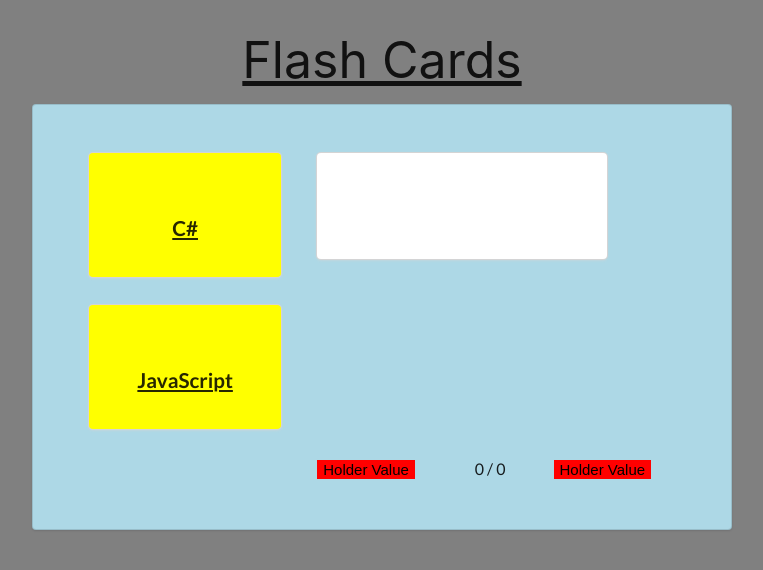
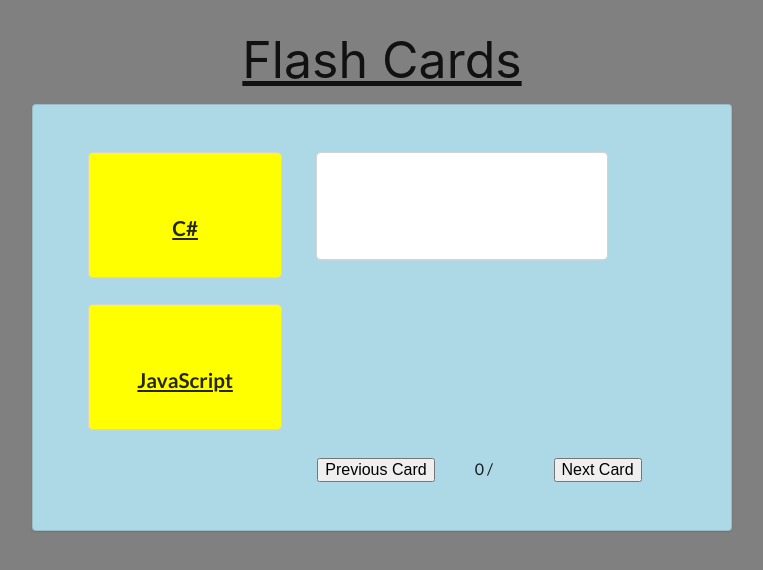
Before and after one commit to ctcb57/flashcards, a React (Create React App) app: page / in a window 1280 px wide. Shown: the top 570 px of the page, without its empty margins (258-1021 px from the left). Built offline with nearby package versions, Linux system fonts and the light colour scheme.

Commit message:
Modified the setNextCard function which can now change the current card number.  Just need to get it to actually change the card contents now.

```diff
--- a/src/components/active-card/active-card.component.jsx
+++ b/src/components/active-card/active-card.component.jsx
@@ -7,7 +7,7 @@
            <div className="content">
                <div className="center aligned header">{activeCard[0]}</div>
                <div className="center aligned description">
-                   <p>{activeCard[1]}</p>
+                   <p>{activeCard[0]}</p>
                </div>
            </div>
        </div>
--- a/src/components/cards-container/cards-container.component.jsx
+++ b/src/components/cards-container/cards-container.component.jsx
@@ -1,7 +1,6 @@
 import React from 'react';
 import CardsList from '../cards-list/cards-list.components';
 import ActiveCard from '../active-card/active-card.component';
-import CustomButton from '../custom-button/custom-button.component';
 import DATA from './cards-collection.data';
 
 import './cards-container.styles.css';
@@ -12,23 +11,34 @@
 
         this.state={
             collections: DATA,
+            currentCollection: [],
             activeCard: [],
             currentCard: 0,
-            totalCards: 0
+            totalCards: null,
+            cardIndex: null
         }
     }
+
 
     setActiveCollection = collection => {
         this.setState({
             activeCard: [collection.items[0].term, collection.items[0].definition],
             currentCard: collection.items[0].id,
-            totalCards: collection.items.length
+            totalCards: collection.items.length,
+            currentCollection: collection
          })
+    }
+
+    setNextCard = currentCard => {
+        this.setState({
+            currentCard: currentCard + 1
+        });
     }
 
     render(){
         const {collections, activeCard, currentCard, totalCards} = this.state;
-        console.log(activeCard);
+        console.log(collections);
+        console.log(this.state.currentCard);
         return(
             <div className="ui rasied very padded text container segment">
                 <div className="ui grid">
@@ -43,11 +53,14 @@
                     </div>
                     <div className="six wide column"></div>
                     <div className="four wide column">
-                        <CustomButton />
+                        <button>Previous Card</button>
                     </div>
-                    <div className="two wide column"> {currentCard} / {totalCards} </div>
+                    <div className="two wide column"> {this.state.currentCard} / {totalCards} </div>
                     <div className="four wide column">
-                        <CustomButton />
+                        <button
+                            onClick={() => this.setNextCard(currentCard)}
+                            >Next Card
+                        </button>
                     </div>
                 </div>
             </div>
--- a/src/components/custom-button/custom-button.component.jsx
+++ /dev/null
@@ -1,11 +0,0 @@
-import React from 'react';
-
-import './custom-button.styles.css';
-
-const CustomButton = props => (
-    <button className="custom-button">
-        Holder Value
-    </button>
-);
-
-export default CustomButton;
--- a/src/components/custom-button/custom-button.styles.css
+++ /dev/null
@@ -1,11 +0,0 @@
-.custom-button{
-    width: auto;
-    background-color: red;
-    border: none;
-    font-size: 15px;
-}
-
-.custom-button:hover{
-    background-color: green;
-    cursor: pointer;
-}
```
